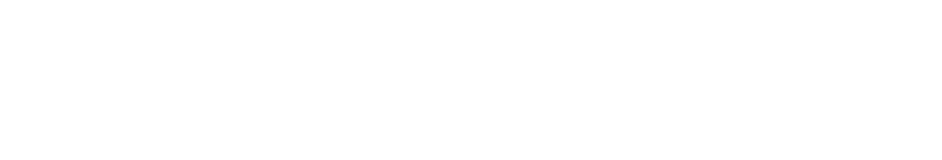
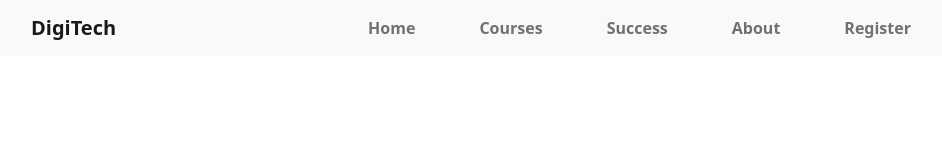
Before and after one commit to anissvr/digi-tech, a plain HTML site: page index.html in a window 1280 px wide. Shown: the whole page, without its empty margins (51-993 px from the left). Drawn offline with nearby package versions, Linux system fonts and the light colour scheme.

Commit message:
navbar-added

```diff
--- a/index.html
+++ b/index.html
@@ -11,7 +11,31 @@
 </head>
 
 <body>
+    <header>
+        <!-- nav-area -->
+        <nav class="navbar navbar-expand-lg bg-light">
+            <div class="container">
+                <a class="navbar-brand" href="#"><b>DigiTech</b></a>
+                <button class="navbar-toggler" type="button" data-bs-toggle="collapse"
+                    data-bs-target="#navbarNavAltMarkup" aria-controls="navbarNavAltMarkup" aria-expanded="false"
+                    aria-label="Toggle navigation">
+                    <span class="navbar-toggler-icon"></span>
+                </button>
+                <div class="collapse navbar-collapse" id="navbarNavAltMarkup">
+                    <div class="col d-flex justify-content-center">
+                        <div class="navbar-nav fw-bold">
+                            <a class="nav-link  mx-4" aria-current="page" href="#">Home</a>
+                            <a class="nav-link mx-4" href="#">Courses</a>
+                            <a class="nav-link mx-4" href="#">Success</a>
+                            <a class="nav-link  mx-4" href="#">About</a>
+                            <a class="nav-link  mx-4" href="#">Register</a>
+                        </div>
+                    </div>
 
+                </div>
+            </div>
+        </nav>
+    </header>
 
 
     <script src="	https://cdn.jsdelivr.net/npm/bootstrap@5.2.0/dist/js/bootstrap.bundle.min.js"></script>
```
